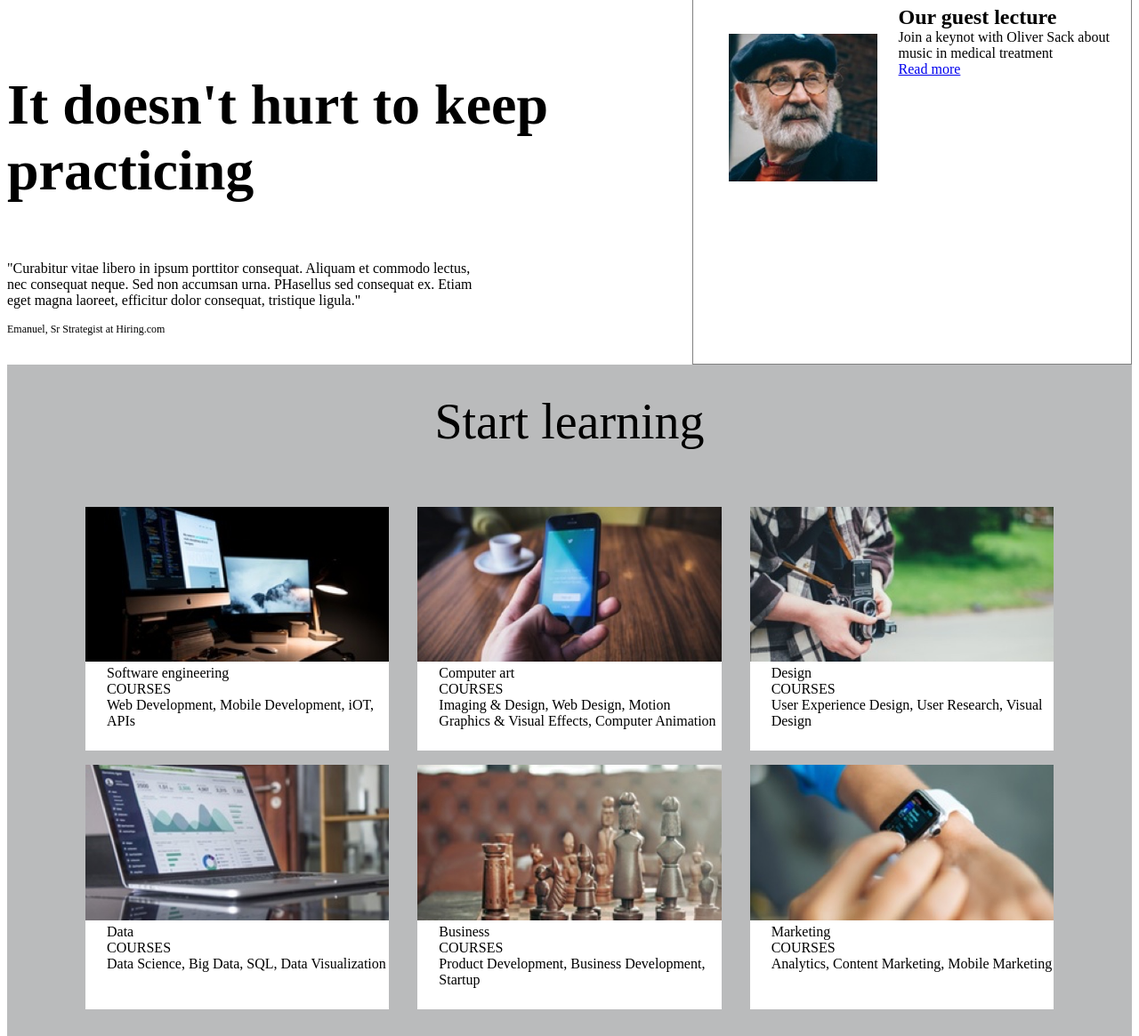
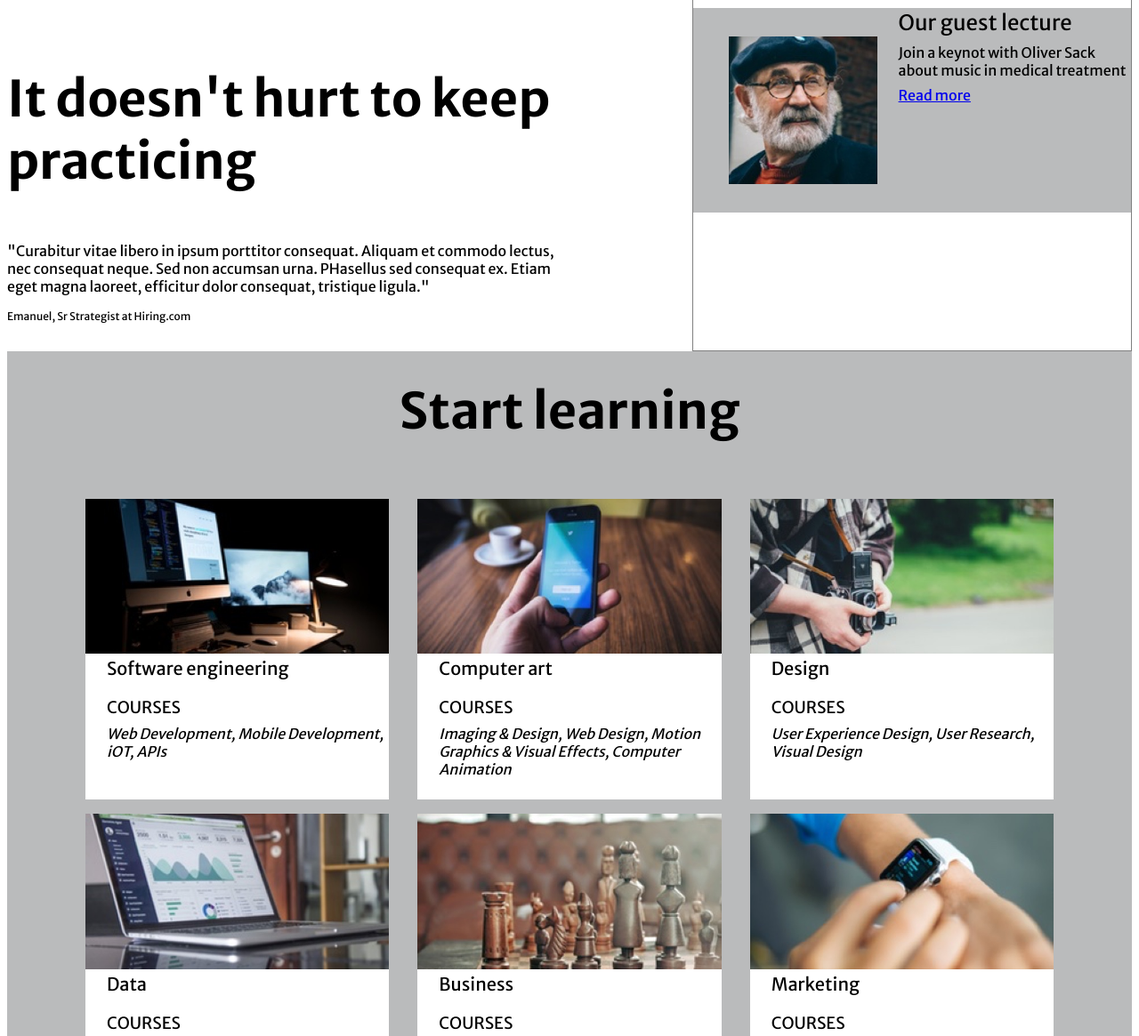
Before and after one commit to jakelucero/colmar, a plain HTML site: page index.html in a window 1280 px wide. Shown: the part 1173-2338 px from the top of the page at 89% size. Drawn offline with Linux system fonts and the light colour scheme; files whose address does not match are found by name.

Commit message:
putting together final css

```diff
--- a/index.html
+++ b/index.html
@@ -4,7 +4,8 @@
     <meta charset="utf-8">
     <title>Colmar Academy</title>
     <link href="./resources/css/index.css" type="text/css" rel="stylesheet">
-    <link href="https://fonts.googleapis.com/css?family=Montserrat:700" rel="stylesheet">
+    <link href="https://fonts.googleapis.com/css?family=Bree+Serif" rel="stylesheet">
+    <link href="https://fonts.googleapis.com/css?family=Merriweather+Sans:400,700" rel="stylesheet">
   </head>
   <body>
 <!-- Header -->
--- a/resources/css/index.css
+++ b/resources/css/index.css
@@ -1,5 +1,6 @@
 html{
   font-size: 16px;
+  font-family: 'Merriweather Sans', sans-serif;
 }
 
 .container{
@@ -119,21 +120,30 @@ p{
   margin: auto;
 }
 
+.info2:nth-child(3n+0){
+  background-color: #babbbc;
+}
+
 .info2{
   padding-left: 1rem;
   display: flex;
+  align-items: center;
+
 }
 
 .title{
-  font-weight: bold;
   font-size: 1.5rem;
+  font-family: 'Merriweather Sans', sans-serif;
+  margin-bottom: .5rem;
 }
+
 .info-content {
   justify-content: center;
+  padding-bottom: 7.5rem;
 }
 
 h3{
-  font-size: 4rem;
+  font-size: 3.5rem;
   font-weight: bold;
 }
 
@@ -143,7 +153,7 @@ h3{
 }
 
 .readmore{
-
+  padding-top: .5rem;
 }
 
 /* Class Offerings */
@@ -156,6 +166,8 @@ h3{
   font-size: 3.5rem;
   text-align: center;
   padding: 2rem 0;
+  font-family: 'Merriweather Sans', sans-serif;
+  font-weight: 700;
 }
 
 .header span{
@@ -181,6 +193,8 @@ h3{
 }
 .classcontent{
   padding-bottom: 1.5rem;
+  font-style: italic;
+  font-weight: 300;
 }
 
 .row1{
@@ -191,12 +205,29 @@ h3{
   display: flex;
 }
 
+
+.classtype{
+  margin-bottom: 1.25rem;
+}
+
 .classtype span{
   padding-left: 1.5rem;
+  font-weight: 500;
+  font-family: 'Merriweather Sans', sans-serif;
+  font-size: 1.25rem;
 }
+
+.courses{
+  margin-bottom: .5rem;
+}
+
 .courses span{
   padding-left: 1.5rem;
+  font-family: 'Merriweather Sans', sans-serif;
+  font-weight: 300;
+  font-size: 1.15rem;
 }
+
 .classcontent{
   padding-left: 1.5rem;
 }
@@ -213,7 +244,9 @@ h3{
   padding-top: 2rem;
   display: block;
   font-size: 3rem;
-  text-align: center;
+  text-align: right;
+  font-family: 'Merriweather Sans', sans-serif;
+  font-weight: 700;
 }
 
 .header4 span{
@@ -231,7 +264,8 @@ h3{
   padding-top: 2rem;
   padding-bottom: .5rem;
   font-size: 2rem;
-  color: red;
+  font-family: 'Merriweather Sans', sans-serif;
+  font-weight: 700;
 }
 
 .content4{
@@ -275,9 +309,9 @@ video{
 .sideheader4 span{
   font-size: 2rem;
   font-style: bold;
-  color: red;
   display: block;
   padding-bottom: 1rem;
+  font-family: 'Merriweather Sans', sans-serif;
 }
 
 .sidecontent4{
```
